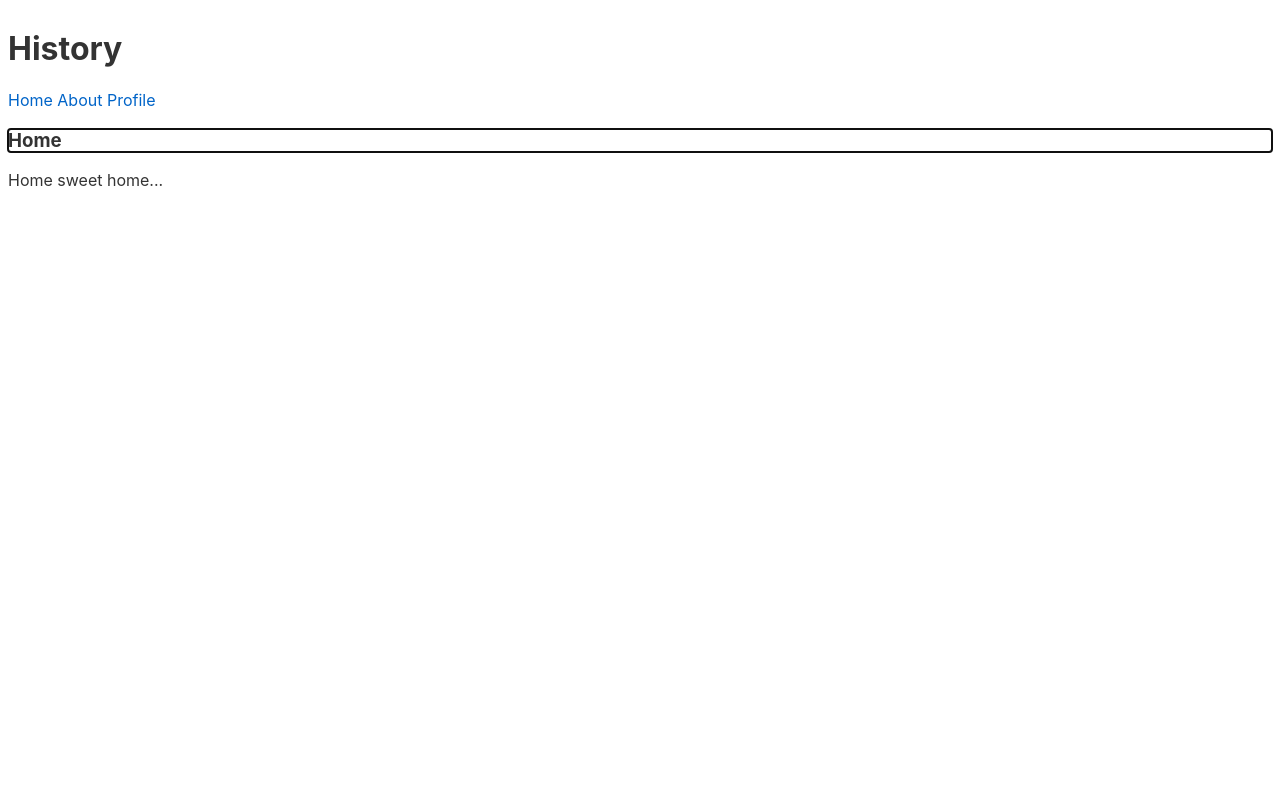
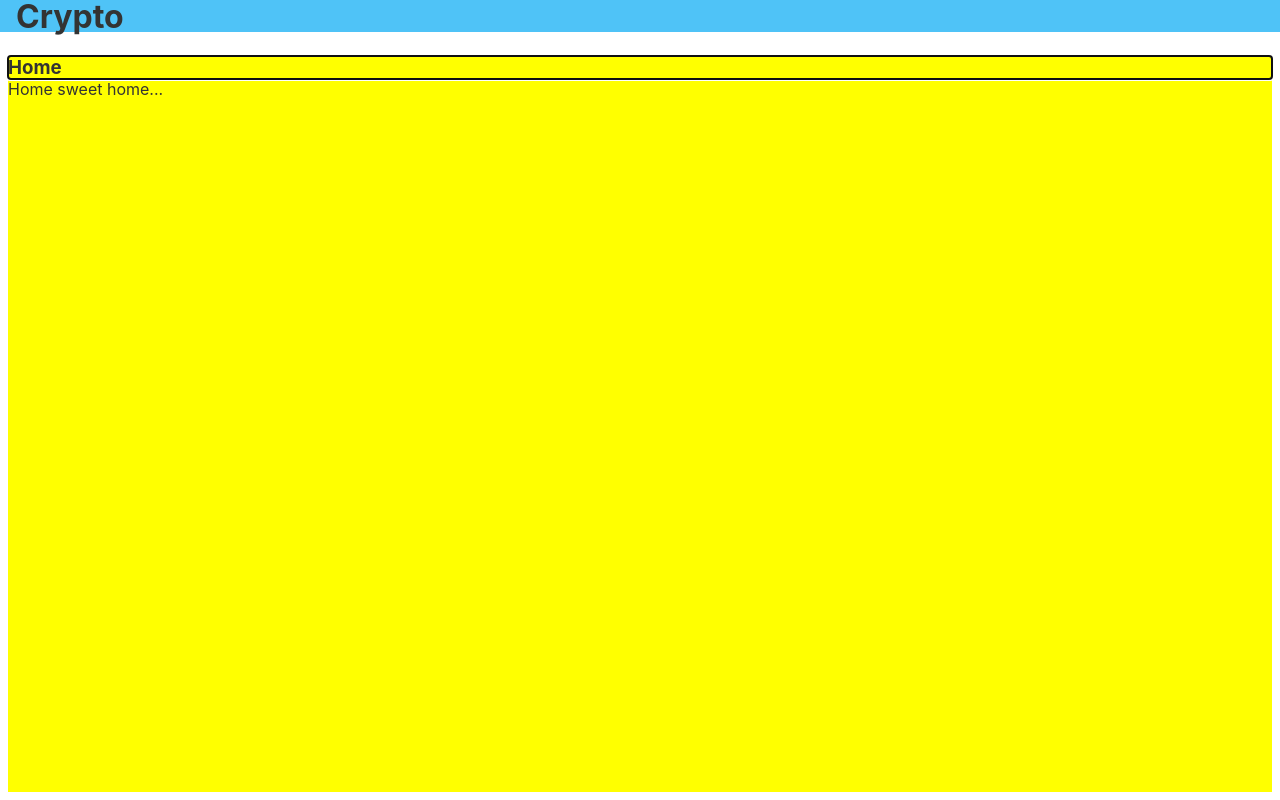
Before and after one commit to ilemuelfigueira/crypto-chart-list, a Svelte app: page / in a window 1280 px wide. Built offline with nearby package versions, Linux system fonts and the light colour scheme.

Commit message:
feat: theme

```diff
--- a/public/index.html
+++ b/public/index.html
@@ -9,6 +9,8 @@
 	<link rel='icon' type='image/png' href='/favicon.png'>
 	<link rel='stylesheet' href='/global.css'>
 	<link rel='stylesheet' href='/build/bundle.css'>
+	<link rel="preconnect" href="https://fonts.gstatic.com">
+  	<link href="https://fonts.googleapis.com/css2?family=Lato:wght@300;400;700;900&family=Mukta:wght@300;400;600;700;800&family=Noto+Sans:wght@400;700&display=swap" rel="stylesheet">
 
 	<script defer src='/build/bundle.js'></script>
 </head>
--- a/src/App.svelte
+++ b/src/App.svelte
@@ -11,13 +11,7 @@
 
 <Router>
   <header>
-    <h1>History</h1>
-
-    <nav>
-      <Link to="/">Home</Link>
-      <Link to="about">About</Link>
-      <Link to="profile">Profile</Link>
-    </nav>
+    <h1>Crypto</h1>
   </header>
 
   <main>
@@ -41,3 +35,64 @@
     </PrivateRoute>
   </main>
 </Router>
+
+<style>
+  :root {
+    --clr-primary: #81d4fa;
+    --clr-primary-light: #e1f5fe;
+    --clr-primary-dark: #4fc3f7;
+    --clr-gray100: #f9fbff;
+    --clr-gray150: #f4f6fb;
+    --clr-gray200: #eef1f6;
+    --clr-gray300: #e1e5ee;
+    --clr-gray400: #767b91;
+    --clr-gray500: #4f546c;
+    --clr-gray600: #2a324b;
+    --clr-gray700: #161d34;
+    --clr-pending: #fff0c2;
+    --clr-pending-font: #a68b00;
+    --clr-unpaid: #ffcdd2;
+    --clr-unpaid-font: #c62828;
+    --clr-paid: #c8e6c9;
+    --clr-paid-font: #388e3c;
+    --clr-link: #2962ff;
+
+    /*   border radius */
+    --radius: 0.2rem;
+  }
+
+  *,
+  *::before,
+  *::after {
+    box-sizing: border-box;
+    margin: 0;
+    padding: 0;
+  }
+
+  header {
+    display: flex;
+    justify-content: space-between;
+    align-items: center;
+
+    padding: 1rem;
+
+    position: fixed;
+    top: 0;
+    left: 0;
+    right: 0;
+    z-index: 1;
+
+    height: 1rem;
+
+    background: var(--clr-primary-dark);
+  }
+
+  main {
+    margin-top: 3rem;
+
+    background: yellow;
+
+    min-height: calc(100vh - 4rem);
+    min-width: 100%;
+  }
+</style>
```
